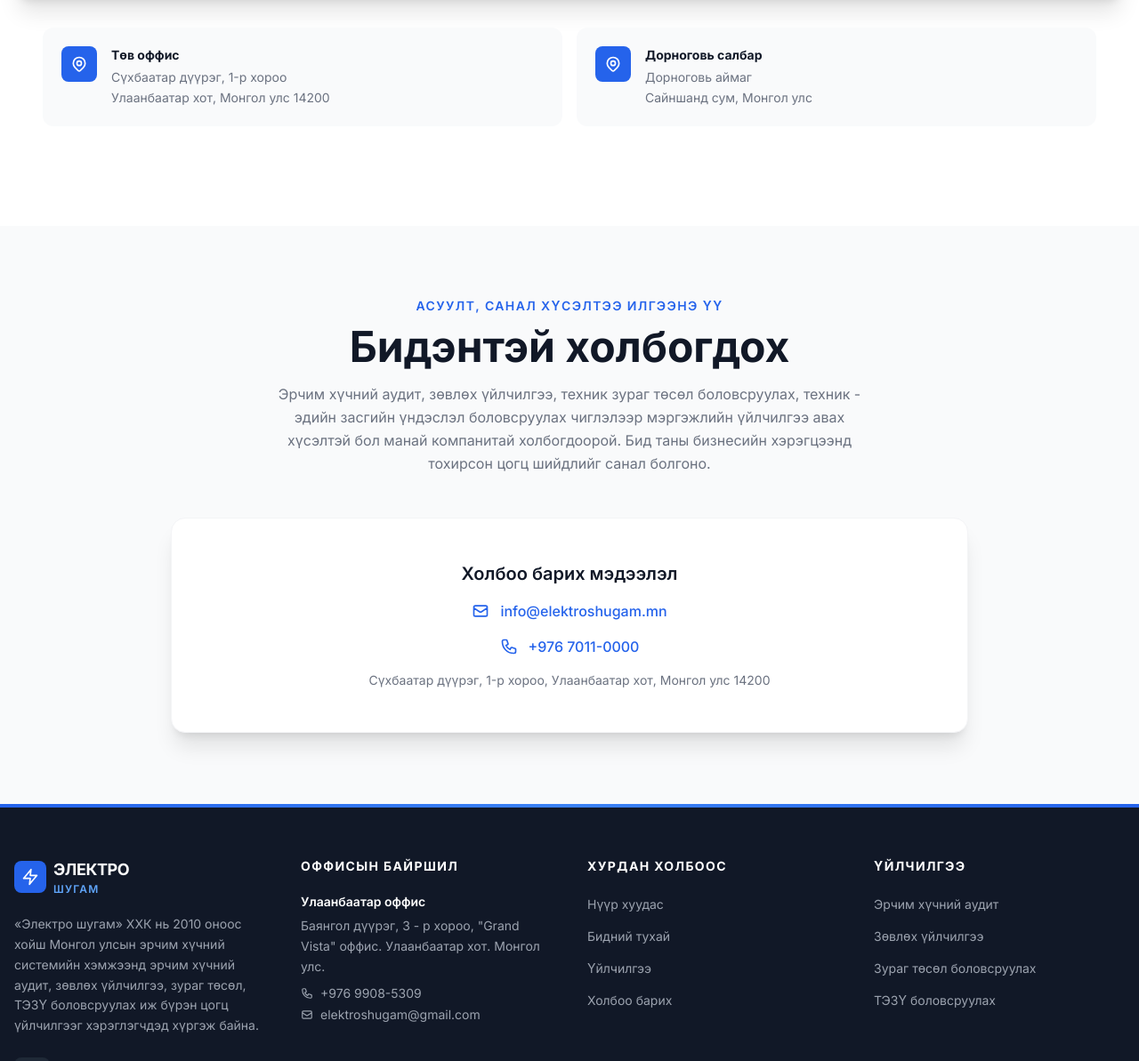
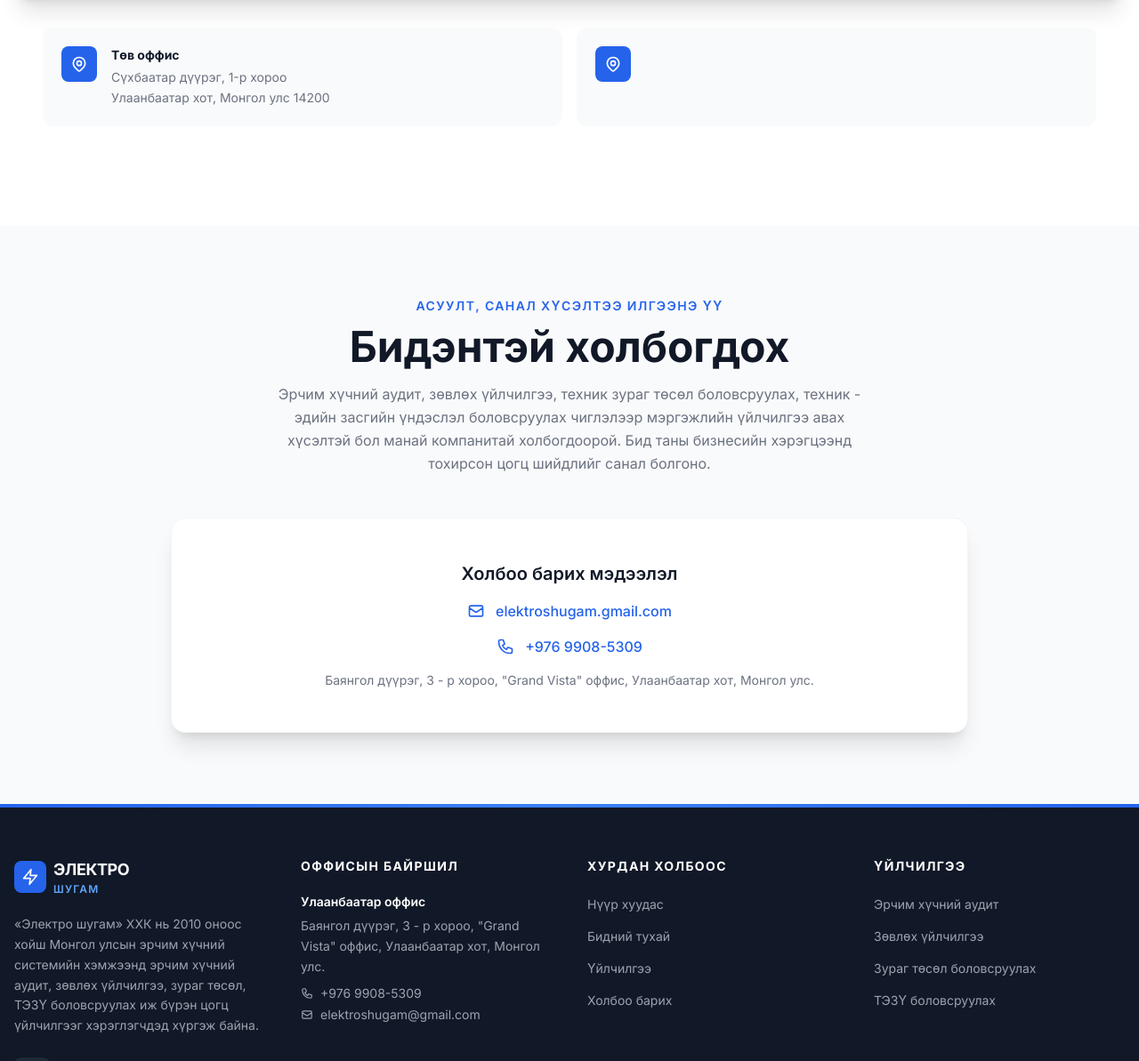
Before and after one commit to electroshugam/electroshugam_web_new, a Jekyll site: the page built from contact.html, in a window 1280 px wide and 1400 px high, scrolled down 671 px. Shown: the part 207-1400 px from the top of the window at 89% size. Built offline with Jekyll 4.4.1, drawn with Linux system fonts in a browser that asks for light colours; nearby versions of some CDN libraries.

Commit message:
fig update

```diff
--- a/_includes/footer.html
+++ b/_includes/footer.html
@@ -39,7 +39,7 @@
           <div class="space-y-6">
             <div>
               <p class="font-semibold text-white text-sm mb-1.5">Улаанбаатар оффис</p>
-              <p class="text-gray-400 text-sm mb-2 whitespace-pre-line leading-relaxed">Баянгол дүүрэг, 3 - р хороо, "Grand Vista" оффис. Улаанбаатар хот. Монгол улс.</p>
+              <p class="text-gray-400 text-sm mb-2 whitespace-pre-line leading-relaxed">Баянгол дүүрэг, 3 - р хороо, "Grand Vista" оффис, Улаанбаатар хот, Монгол улс.</p>
               <div class="space-y-1">
                 <a href="tel:+97670110000" class="text-gray-400 hover:text-blue-400 text-sm flex items-center gap-2 transition-colors">
                   <svg class="w-3.5 h-3.5 flex-shrink-0" fill="none" stroke="currentColor" stroke-width="2" viewBox="0 0 24 24"><path stroke-linecap="round" stroke-linejoin="round" d="M3 5a2 2 0 012-2h3.28a1 1 0 01.948.684l1.498 4.493a1 1 0 01-.502 1.21l-2.257 1.13a11.042 11.042 0 005.516 5.516l1.13-2.257a1 1 0 011.21-.502l4.493 1.498a1 1 0 01.684.949V19a2 2 0 01-2 2h-1C9.716 21 3 14.284 3 5z"/></svg>
--- a/about.html
+++ b/about.html
@@ -115,7 +115,7 @@ body_class: ""
         </div>
       </div>
       <div>
-        <div class="mb-6 text-gray-600 text-justify [&_p]:text-base [&_p]:leading-relaxed [&_p]:mb-4">
+        <div class="mb-6 text-gray-600 text-justify [&_p]:text-base [&_p]:leading-relaxed [&_p]:mb-4 [&_p]:indent-8">
           <p>Тус компаний хамт олон нь зураг, төсөл боловсрулах болон угсралтын ажил гүйцэтгэх явцдаа РНЛД – 400 / 10 кВ хуурай салгуур тохиргоотой эсэх, кабелийн холболт, хамгаалалтын байдал, паркын гэрэлтүүлгийн тусгал, утасны унжилт техникийн шаардлага хангах эсэх, автомат ажиллагаатай ДГА хэвийн ажиллагаатай байх зэрэгт голчлон анхаарал хандуулж ирсэн бөгөөд энэ цахилгаан хангамжийн системийн хэвийн, найдвартай ажиллагааг хангахад чухал нөлөө үзүүлсээр байна. </p>
           <p>Цаашид манай хамт олон Монгол улсын хэмжээнд хүчин төгөлдөр мөрдөгдөж буй хууль, тогтоомжийн хүрээнд эрчим хүчний барилга байгууламж, шугам сүлжээний найдвартай ажиллагааг дээшлүүлэх, цахилгаан хангамжийн системийг техник – эдийн засгийн хувьд оновчтой, үр ашигтай байлгах, хэрэглэгч – захиалагч талын сэтгэл ханамжийг өндөр түвшинд байлгах чиглэлд гол анхаарлаа хандуулан ажиллах болно.</p>
         </div>
@@ -178,7 +178,7 @@ body_class: ""
       </div>
       <div class="md:order-1">
         <h2 class="text-2xl md:text-3xl lg:text-4xl font-bold mb-6 text-gray-900 leading-tight">Гүйцэтгэх захирал Л. Энхсүх</h2>
-        <div class="mb-6 text-gray-600 text-justify [&_p]:text-base [&_p]:leading-relaxed [&_p]:mb-4">
+        <div class="mb-6 text-gray-600 text-justify [&_p]:text-base [&_p]:leading-relaxed [&_p]:mb-4 [&_p]:indent-8">
           <p>Л. Энхсүх нь 1996-2000 онд цахилгааны бакалавр инженерийн мэргэжлийг, 2000-2002 онд ШУТИС-ийн ЭХИС-ийн магистрын ангид суралцаж цахилгаан системийн мэргэжлээр магистрийн зэрэг хамгаалсан.</p>
           <p>2013-2018 онд ОХУ-ын Засгийн Газрын тэтгэлгээр "Москвагийн Эрчим Хүчний Улсын Их сургууль"-д аспирантурт суралцаж "Совершенствование технологии поиска замыкания на землю воздушных линий 10 кВ в сети с изолированной нейтралью" сэдвээр техникийн ухааны докторын (Ph.D) зэрэг хамгаалсан.</p>
           <p>Монгол улсын зөвлөх инженер, эрчим хүчний аудитор.</p>
--- a/contact.html
+++ b/contact.html
@@ -60,11 +60,6 @@ body_class: ""
               <div class="flex-shrink-0 w-10 h-10 bg-blue-600 rounded-lg flex items-center justify-center group-hover:scale-110 transition-transform">
                 <svg class="w-5 h-5 text-white" fill="none" stroke="currentColor" stroke-width="2" viewBox="0 0 24 24"><path stroke-linecap="round" stroke-linejoin="round" d="M17.657 16.657L13.414 20.9a1.998 1.998 0 01-2.827 0l-4.244-4.243a8 8 0 1111.314 0z"/><path stroke-linecap="round" stroke-linejoin="round" d="M15 11a3 3 0 11-6 0 3 3 0 016 0z"/></svg>
               </div>
-              <div class="flex-1">
-                <p class="font-bold text-gray-900 mb-1 text-sm">Дорноговь салбар</p>
-                <p class="text-gray-500 text-sm whitespace-pre-line leading-relaxed">Дорноговь аймаг
-Сайншанд сум, Монгол улс</p>
-              </div>
             </div>
           </div>
         </div>
@@ -88,13 +83,13 @@ body_class: ""
         <div class="space-y-4">
           <div class="flex items-center justify-center gap-3">
             <svg class="w-5 h-5 text-blue-600 flex-shrink-0" fill="none" stroke="currentColor" stroke-width="2" viewBox="0 0 24 24"><path stroke-linecap="round" stroke-linejoin="round" d="M3 8l7.89 5.26a2 2 0 002.22 0L21 8M5 19h14a2 2 0 002-2V7a2 2 0 00-2-2H5a2 2 0 00-2 2v10a2 2 0 002 2z"/></svg>
-            <a href="mailto:info@elektroshugam.mn" class="text-blue-600 hover:text-blue-700 font-medium">info@elektroshugam.mn</a>
+            <a href="mailto:info@elektroshugam.mn" class="text-blue-600 hover:text-blue-700 font-medium">elektroshugam.gmail.com</a>
           </div>
           <div class="flex items-center justify-center gap-3">
             <svg class="w-5 h-5 text-blue-600 flex-shrink-0" fill="none" stroke="currentColor" stroke-width="2" viewBox="0 0 24 24"><path stroke-linecap="round" stroke-linejoin="round" d="M3 5a2 2 0 012-2h3.28a1 1 0 01.948.684l1.498 4.493a1 1 0 01-.502 1.21l-2.257 1.13a11.042 11.042 0 005.516 5.516l1.13-2.257a1 1 0 011.21-.502l4.493 1.498a1 1 0 01.684.949V19a2 2 0 01-2 2h-1C9.716 21 3 14.284 3 5z"/></svg>
-            <a href="tel:+97670110000" class="text-blue-600 hover:text-blue-700 font-medium">+976 7011-0000</a>
+            <a href="tel:+97670110000" class="text-blue-600 hover:text-blue-700 font-medium">+976 9908-5309</a>
           </div>
-          <p class="text-gray-500 text-sm mt-4 text-center">Сүхбаатар дүүрэг, 1-р хороо, Улаанбаатар хот, Монгол улс 14200</p>
+          <p class="text-gray-500 text-sm mt-4 text-center">Баянгол дүүрэг, 3 - р хороо, "Grand Vista" оффис, Улаанбаатар хот, Монгол улс.</p>
         </div>
       </div>
     </div>
```
